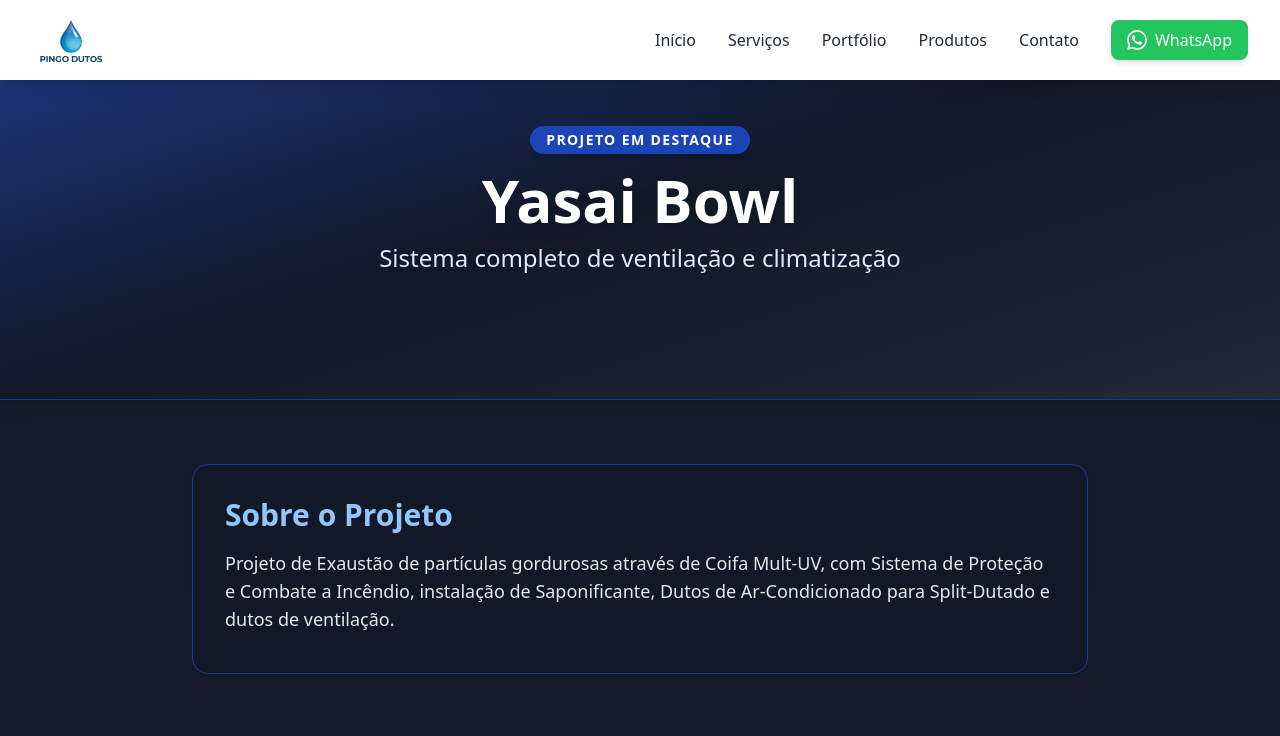
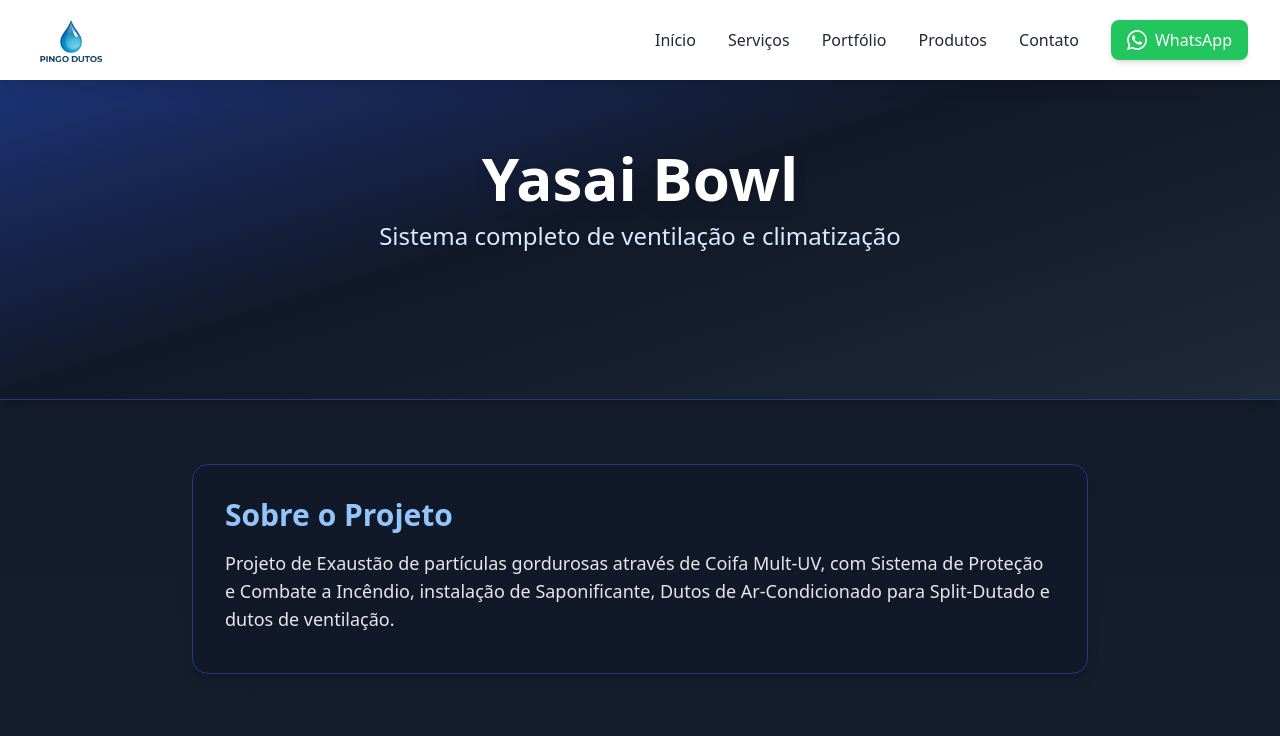
Before and after one commit to pingodutos/pingo-dutos, a Next.js app: page /projetos/yasai in a window 1280 px wide. Shown: the top 736 px of the page. Built offline with nearby package versions, Linux system fonts and the light colour scheme.

Commit message:
style: remove badge de destaque do hero da página Yasai Bowl

```diff
--- a/pages/projetos/yasai.tsx
+++ b/pages/projetos/yasai.tsx
@@ -13,7 +13,6 @@
       {/* Hero Section */}
       <section className="relative h-[40vh] md:h-[50vh] flex items-center justify-center bg-gradient-to-br from-blue-900 via-gray-900 to-gray-800 border-b border-blue-900 shadow-lg">
         <div className="w-full text-center px-4 z-10">
-          <span className="inline-block bg-blue-700/80 text-white text-xs md:text-sm font-semibold rounded-full px-4 py-1 mb-4 tracking-widest uppercase shadow-md">Projeto em Destaque</span>
           <h1 className="text-4xl md:text-6xl font-extrabold mb-3 drop-shadow-lg">Yasai Bowl</h1>
           <p className="text-lg md:text-2xl text-blue-100 font-medium max-w-2xl mx-auto drop-shadow-sm">Sistema completo de ventilação e climatização</p>
         </div>
```
